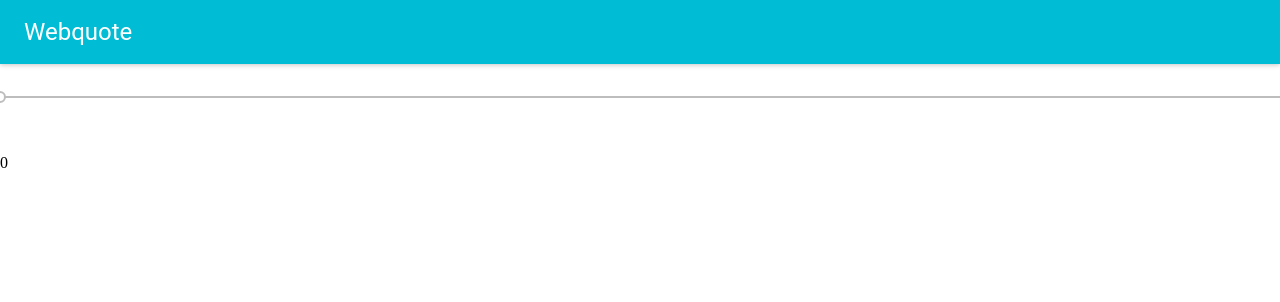
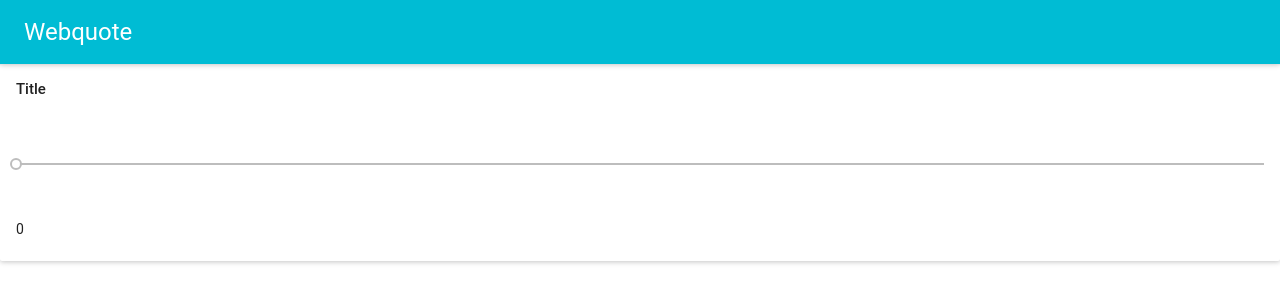
Before and after one commit to openscript/webquote, a React app: page / in a window 1280 px wide. Shown: the top 302 px of the page. Built offline with nearby package versions, Linux system fonts and the light colour scheme.

Commit message:
Add sections container

```diff
--- a/package.json
+++ b/package.json
@@ -9,7 +9,7 @@
   "scripts": {
     "prod": "webpack --config webpack.prod.ts --profile",
     "test": "tslint 'src/**/*.ts?(x)'",
-    "dev": "webpack-dev-server --config webpack.dev.ts --content-base dist/ --hot --progress"
+    "dev": "webpack-dev-server --config webpack.ts --content-base dist/ --hot --progress"
   },
   "devDependencies": {
     "tslint": "^5.8.0",
--- a/src/components/section.tsx
+++ b/src/components/section.tsx
@@ -1,8 +1,12 @@
 import * as React from 'react';
 import {Total} from "./total";
-import {Slider} from "material-ui";
+import {Card, CardHeader, CardText, Slider} from 'material-ui';
 
-interface Props {}
+interface Props {
+    title: string;
+    description: string;
+    updateSection: (value: number) => void;
+}
 
 interface State {
     sliderValue: number;
@@ -25,10 +29,13 @@ export class Section extends React.Component<Props, State> {
 
     public render() {
         return (
-            <div>
-                <Slider onChange={this.onSliderChange}/>
-                <Total value={this.state.sliderValue} />
-            </div>
+            <Card>
+                <CardHeader title={this.props.title} />
+                <CardText>
+                    <Slider onChange={this.onSliderChange}/>
+                    <Total value={this.state.sliderValue} />
+                </CardText>
+            </Card>
         );
     }
 }
--- a/src/containers/app.tsx
+++ b/src/containers/app.tsx
@@ -3,8 +3,8 @@ import {getMuiTheme, lightBaseTheme, MuiThemeProvider} from 'material-ui/styles'
 import * as React from 'react';
 import {connect} from 'react-redux';
 import {injectGlobal} from 'styled-components';
-import {Section} from '../components/section';
 import {State} from '../models/state';
+import {SectionsContainer} from './sections';
 
 /* tslint:disable:no-unused-expression */
 injectGlobal`
@@ -23,7 +23,7 @@ export class Container extends React.Component<Props, {}> {
             <MuiThemeProvider muiTheme={getMuiTheme(lightBaseTheme)}>
                 <div>
                     <AppBar title='Webquote' showMenuIconButton={false} />
-                    <Section />
+                    <SectionsContainer />
                 </div>
             </MuiThemeProvider>
         );
--- /dev/null
+++ b/src/containers/sections.tsx
@@ -0,0 +1,37 @@
+import * as React from 'react';
+import {connect} from 'react-redux';
+import {Section} from '../components/section';
+import {State} from '../models/state';
+
+interface Props {
+    state: State;
+}
+
+export class Container extends React.Component<Props, {}> {
+    public render() {
+        return (
+            <div>
+                {this.props.state.sections.map((s) => {
+                    return (
+                        <Section
+                            key={s.id}
+                            title={s.title}
+                            description={s.description}
+                            updateSection={this.updateFromSection}
+                        />
+                    );
+                })}
+            </div>
+        );
+    }
+
+    private updateFromSection(value: number): void {
+        alert('f');
+    }
+}
+
+const mapStateToProps = (state: State) => ({
+    state,
+});
+
+export const SectionsContainer = connect(mapStateToProps)(Container);
--- a/src/index.tsx
+++ b/src/index.tsx
@@ -8,7 +8,11 @@ import {defaultState, State} from './models/state';
 import {reducers} from './reducers';
 
 // set up store
-const store: Store<State> = createStore(combineReducers(reducers), defaultState, devToolsEnhancer({}));
+const store: Store<State> = createStore(
+    combineReducers(reducers),
+    defaultState,
+    devToolsEnhancer({})
+);
 
 // initialize app
 ReactDOM.render((
--- a/src/models/state.ts
+++ b/src/models/state.ts
@@ -5,5 +5,7 @@ export interface State {
 }
 
 export const defaultState: State = {
-    sections: []
+    sections: [
+        {id: 'first', title: 'Title', description: 'Description', items: []}
+    ]
 };
--- a/tslint.json
+++ b/tslint.json
@@ -7,6 +7,7 @@
     ],
     "interface-name": false,
     "trailing-comma": false,
-    "object-literal-sort-keys": false
+    "object-literal-sort-keys": false,
+    "jsx-no-multiline-js": false
   }
 }
```
Also changed, not shown: src/typings.d.ts (added), webpack.ts (renamed from webpack.dev.ts), 1 other file (tests, documents, lock files or other folders).
